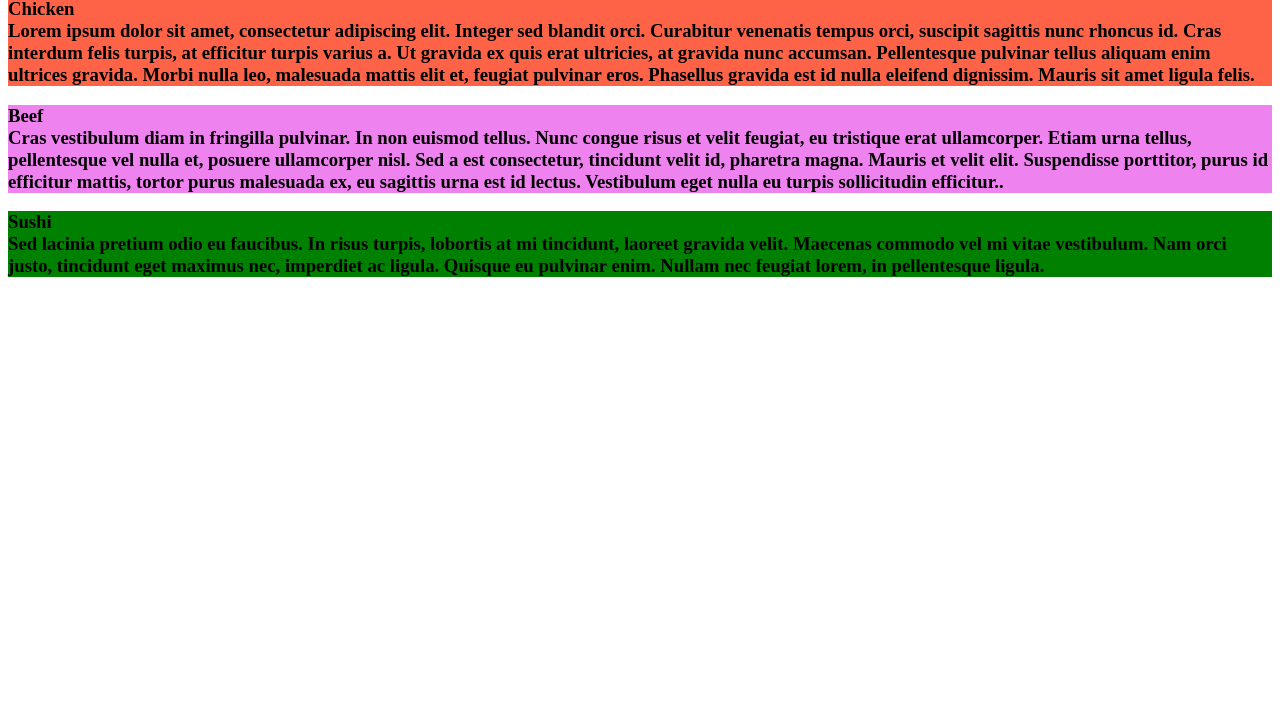
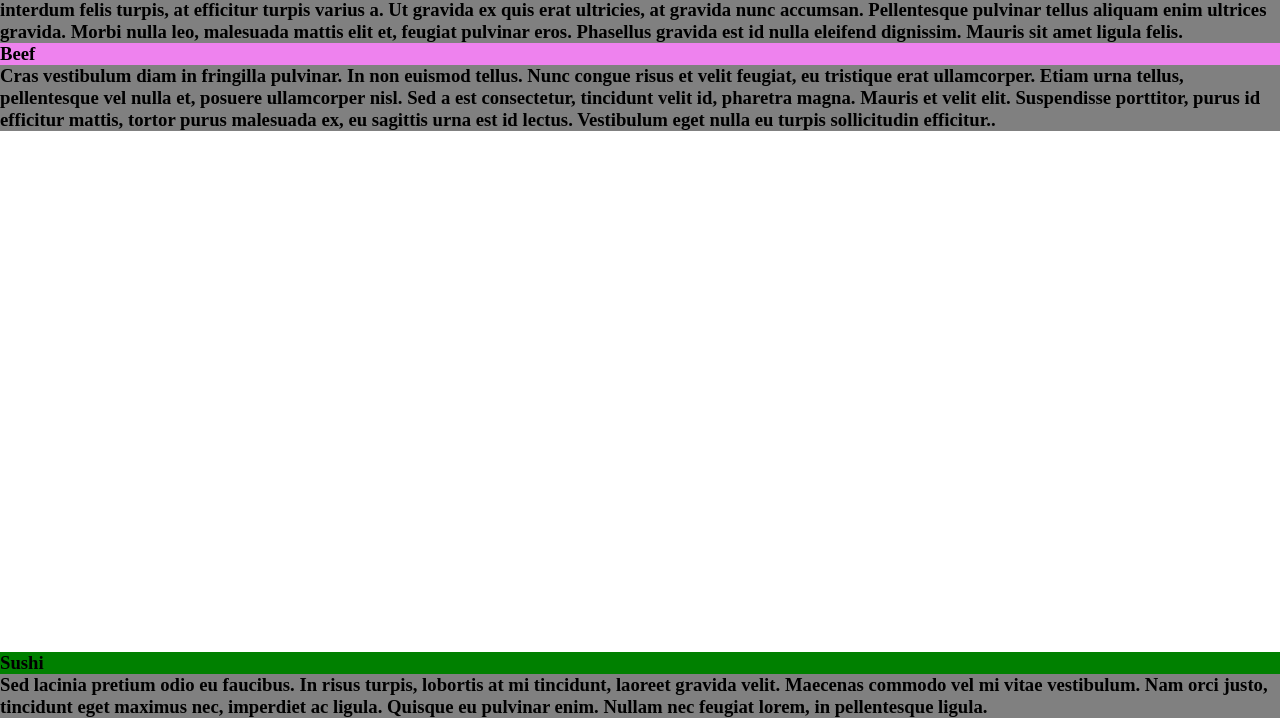
Before and after one commit to Mojojojo9975/Coursera, a plain HTML site: page site/index.html in a window 1280 px wide. Shown: the part 82-800 px from the top of the page. Drawn offline with Linux system fonts and the light colour scheme.

Commit message:
Assignment

```diff
--- /dev/null
+++ b/site/external.css
@@ -0,0 +1,9 @@
+	* {
+  		box-sizing: border-box;
+  		margin: 0;
+  		padding: 0;
+		}
+
+		#box{
+		background-color:grey;
+	}
--- a/site/index.html
+++ b/site/index.html
@@ -2,21 +2,27 @@
 <html>
 <head>
 	<title> Assignment 1 </title>
+
+	<link rel="stylesheet" href="external.css">
+
+
+
+
 </head>
 <body>
 	<h1>Our Menu</h1>
 
 	<h3 style="background-color: tomato">Chicken
-		<div>Lorem ipsum dolor sit amet, consectetur adipiscing elit. Integer sed blandit orci. Curabitur venenatis tempus orci, suscipit sagittis nunc rhoncus id. Cras interdum felis turpis, at efficitur turpis varius a. Ut gravida ex quis erat ultricies, at gravida nunc accumsan. Pellentesque pulvinar tellus aliquam enim ultrices gravida. Morbi nulla leo, malesuada mattis elit et, feugiat pulvinar eros. Phasellus gravida est id nulla eleifend dignissim. Mauris sit amet ligula felis.</div>
+		<div style="background-color:grey">Lorem ipsum dolor sit amet, consectetur adipiscing elit. Integer sed blandit orci. Curabitur venenatis tempus orci, suscipit sagittis nunc rhoncus id. Cras interdum felis turpis, at efficitur turpis varius a. Ut gravida ex quis erat ultricies, at gravida nunc accumsan. Pellentesque pulvinar tellus aliquam enim ultrices gravida. Morbi nulla leo, malesuada mattis elit et, feugiat pulvinar eros. Phasellus gravida est id nulla eleifend dignissim. Mauris sit amet ligula felis.</div>
 	</h3>
 
 	<h3 style="background-color: violet"> Beef
-		<div>Cras vestibulum diam in fringilla pulvinar. In non euismod tellus. Nunc congue risus et velit feugiat, eu tristique erat ullamcorper. Etiam urna tellus, pellentesque vel nulla et, posuere ullamcorper nisl. Sed a est consectetur, tincidunt velit id, pharetra magna. Mauris et velit elit. Suspendisse porttitor, purus id efficitur mattis, tortor purus malesuada ex, eu sagittis urna est id lectus. Vestibulum eget nulla eu turpis sollicitudin efficitur..</div>
+		<div style="background-color:grey">Cras vestibulum diam in fringilla pulvinar. In non euismod tellus. Nunc congue risus et velit feugiat, eu tristique erat ullamcorper. Etiam urna tellus, pellentesque vel nulla et, posuere ullamcorper nisl. Sed a est consectetur, tincidunt velit id, pharetra magna. Mauris et velit elit. Suspendisse porttitor, purus id efficitur mattis, tortor purus malesuada ex, eu sagittis urna est id lectus. Vestibulum eget nulla eu turpis sollicitudin efficitur..</div>
 	</h3>
 
 
-	<h3 style="background-color: green"> Sushi
-		<div>Sed lacinia pretium odio eu faucibus. In risus turpis, lobortis at mi tincidunt, laoreet gravida velit. Maecenas commodo vel mi vitae vestibulum. Nam orci justo, tincidunt eget maximus nec, imperdiet ac ligula. Quisque eu pulvinar enim. Nullam nec feugiat lorem, in pellentesque ligula. </div>
+	<h3 style="background-color: green; position: absolute; bottom: 0; right: 0;"> Sushi
+		<div style="background-color:grey">Sed lacinia pretium odio eu faucibus. In risus turpis, lobortis at mi tincidunt, laoreet gravida velit. Maecenas commodo vel mi vitae vestibulum. Nam orci justo, tincidunt eget maximus nec, imperdiet ac ligula. Quisque eu pulvinar enim. Nullam nec feugiat lorem, in pellentesque ligula. </div>
 	</h3>
 
 
```
